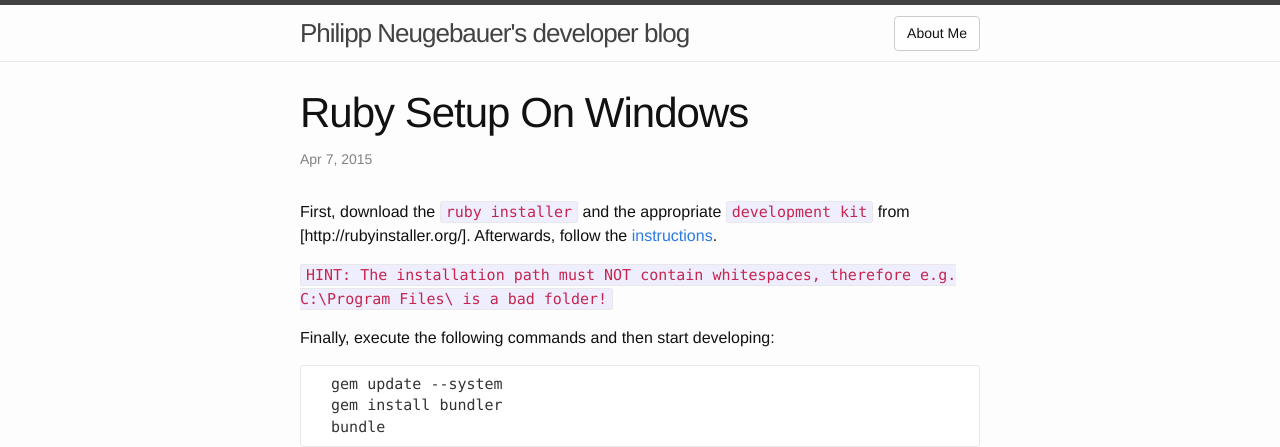
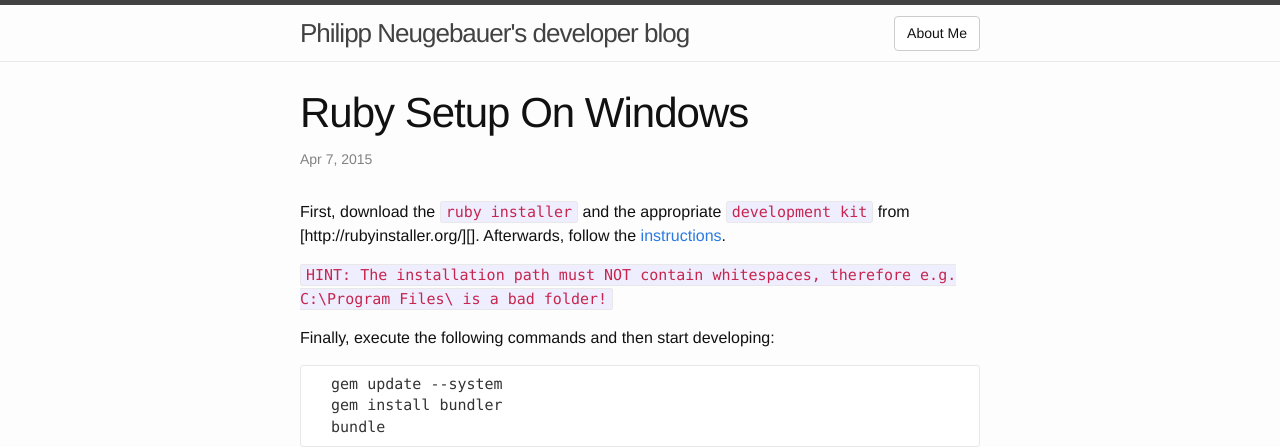
Before and after one commit to philippneugebauer/philippneugebauer.github.io, a Jekyll site: the page built from _posts/2015-04-07-ruby-setup-on-windows.markdown, in a window 1280 px wide. Shown: the top 447 px of the page. Built offline with Jekyll 4.4.1, drawn with Linux system fonts in a browser that asks for light colours.

```diff
--- a/_posts/2015-04-07-ruby-setup-on-windows.markdown
+++ b/_posts/2015-04-07-ruby-setup-on-windows.markdown
@@ -5,7 +5,7 @@ date:   2015-04-07 1:15:00
 categories: ruby setup windwos
 ---
 
-First, download the `ruby installer` and the appropriate `development kit` from [http://rubyinstaller.org/].
+First, download the `ruby installer` and the appropriate `development kit` from [http://rubyinstaller.org/][].
 Afterwards, follow the [instructions](https://github.com/oneclick/rubyinstaller/wiki/Development-Kit).
 
 `HINT: The installation path must NOT contain whitespaces, therefore e.g. C:\Program Files\ is a bad folder!`
```
